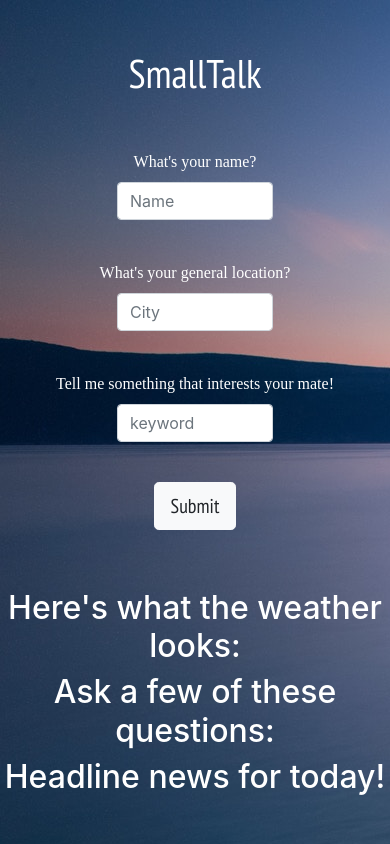
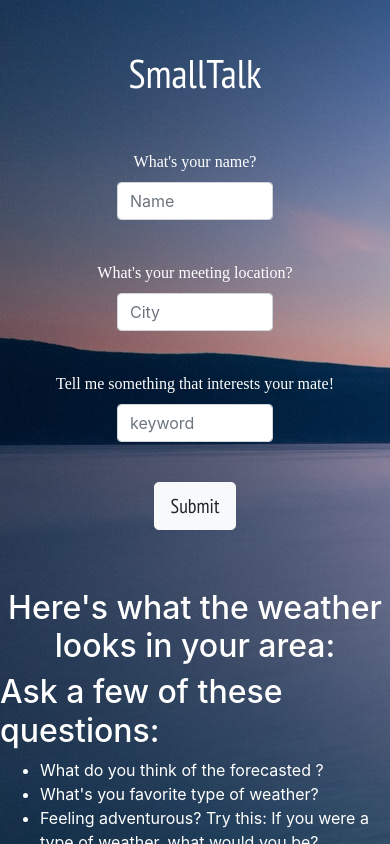
Before and after one commit to bullsean/project1, a plain HTML site: page index.html in a window 390 px wide. Drawn offline with nearby package versions, Linux system fonts and the light colour scheme; a web font is replaced by a local one.

Commit message:
Added dynamic questions, added notes about potential script

```diff
--- a/assets/css/style.css
+++ b/assets/css/style.css
@@ -50,6 +50,10 @@ body{
     margin: 0 auto;
 }
 
+#weatherQuestions {
+    text-align: left;
+}
+
 img{
     margin: auto;
     width: 100%;
--- a/assets/javascript/main.js
+++ b/assets/javascript/main.js
@@ -46,6 +46,7 @@ $("#submit-button").on("click", function() {
                 console.log('This is loop number' + i);
                 console.log(response.list[i].main.temp)
                 var kelTemperature = response.list[i].main.temp;
+                var weatherType = response.list[0].weather[0].description;
 
                 function tempConversion(kelTemperature) {
                     return Math.ceil(((kelTemperature - 273.15) * 1.80) +32);
@@ -55,6 +56,7 @@ $("#submit-button").on("click", function() {
                 $('#weatherDay'+ i +'-title').text(tempConversion(kelTemperature) + "°F");
                 $('#weatherPicDay'+ i +'').html('<img class="card-img-top" src="https://openweathermap.org/img/w/' + response.list[i].weather[0].icon +'.png" alt="Card image cap">');
                 $('#weatherDate'+ i +'').text(moment(response.list[i].dt_txt).format('ddd, MMM D'));
+                $("#weatherQ").text(weatherType);
 
             }
         }
--- a/index.html
+++ b/index.html
@@ -34,7 +34,7 @@
             <br>
             <article>
                 <div class="form-group">
-                    <label for="city-input" id="city">What's your general location?</label>
+                    <label for="city-input" id="city">What's your meeting location?</label>
                     <input class="form-control" id="city-input" type="text" placeholder="City">
                 </div>
             </article>
@@ -57,16 +57,26 @@
     <div class="container-fluid animated slower" id="content">
         <div class="row">
             <div class="col-sm-8">
-                <h2>Here's what the weather looks:</h2>
-
+                <h2>Here's what the weather looks in your area:</h2>
                 <div class="row" id="row-weather">
 
                 </div>
 
             </div>
-            <div class="col-sm-4">
+            <div class="col-sm-4" id="weatherQuestions">
                 <h2>Ask a few of these questions:</h2>
 
+                <ul>
+                    <li>
+                        What do you think of the forecasted <span id="weatherQ"></span>?
+                    </li>
+                    <li>
+                        What's you favorite type of weather?
+                    </li>
+                    <li>
+                        Feeling adventurous? Try this: If you were a type of weather, what would you be?
+                    </li>
+                </ul>
                 <div class="row" id="row-weather">
 
                 </div>
@@ -92,6 +102,17 @@
 
             <div class="col-sm-8">
                 <h2>Some Fun Questions for you</h2>
+                <ul>
+                        <li>
+                            What do you think of the forecasted <span id="weatherQ"></span>?
+                        </li>
+                        <li>
+                            What's you favorite type of weather?
+                        </li>
+                        <li>
+                            Feeling adventurous? Try this: If you were a type of weather, what would you be?
+                        </li>
+                    </ul>
             </div>
         </div>
 
```
Lines whose indentation alone changed are shown as unchanged.
